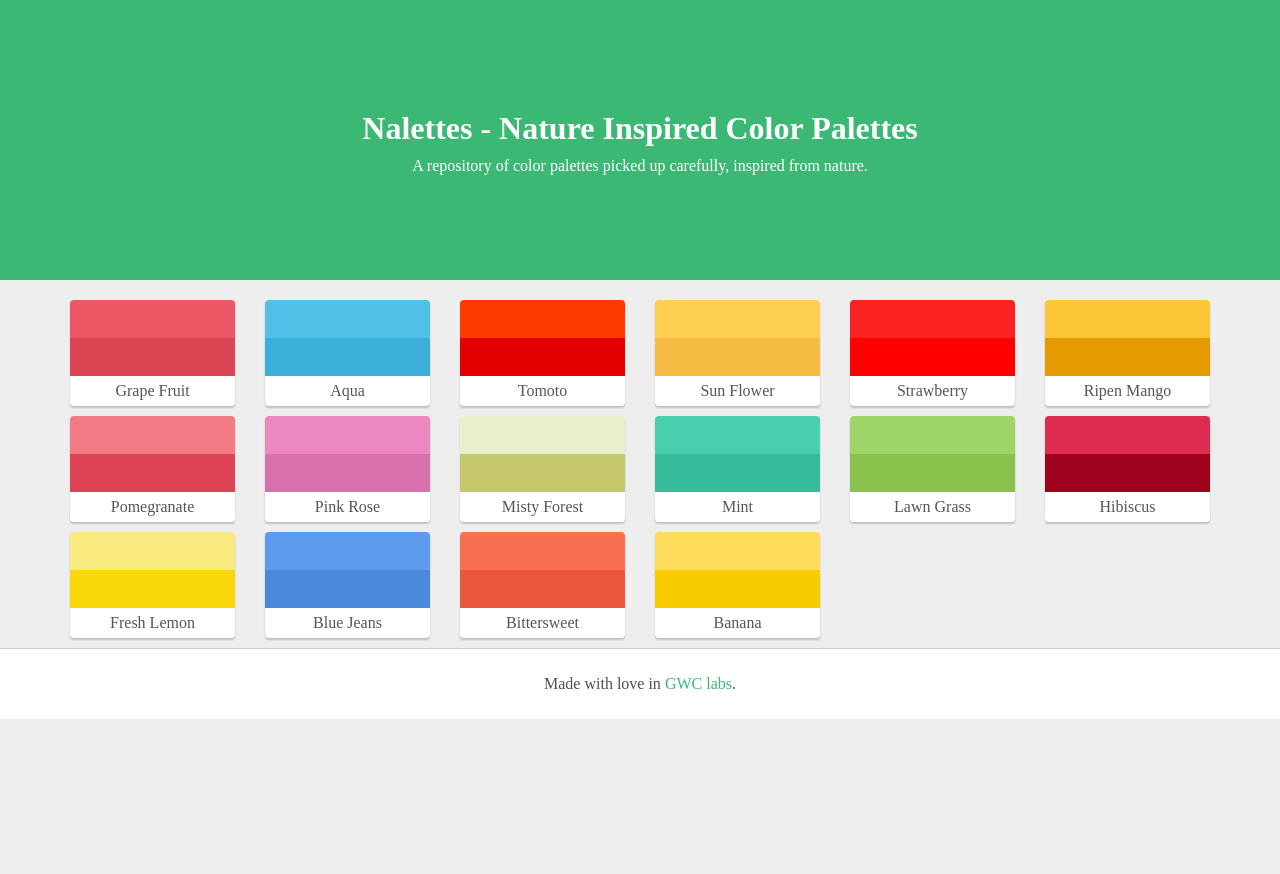
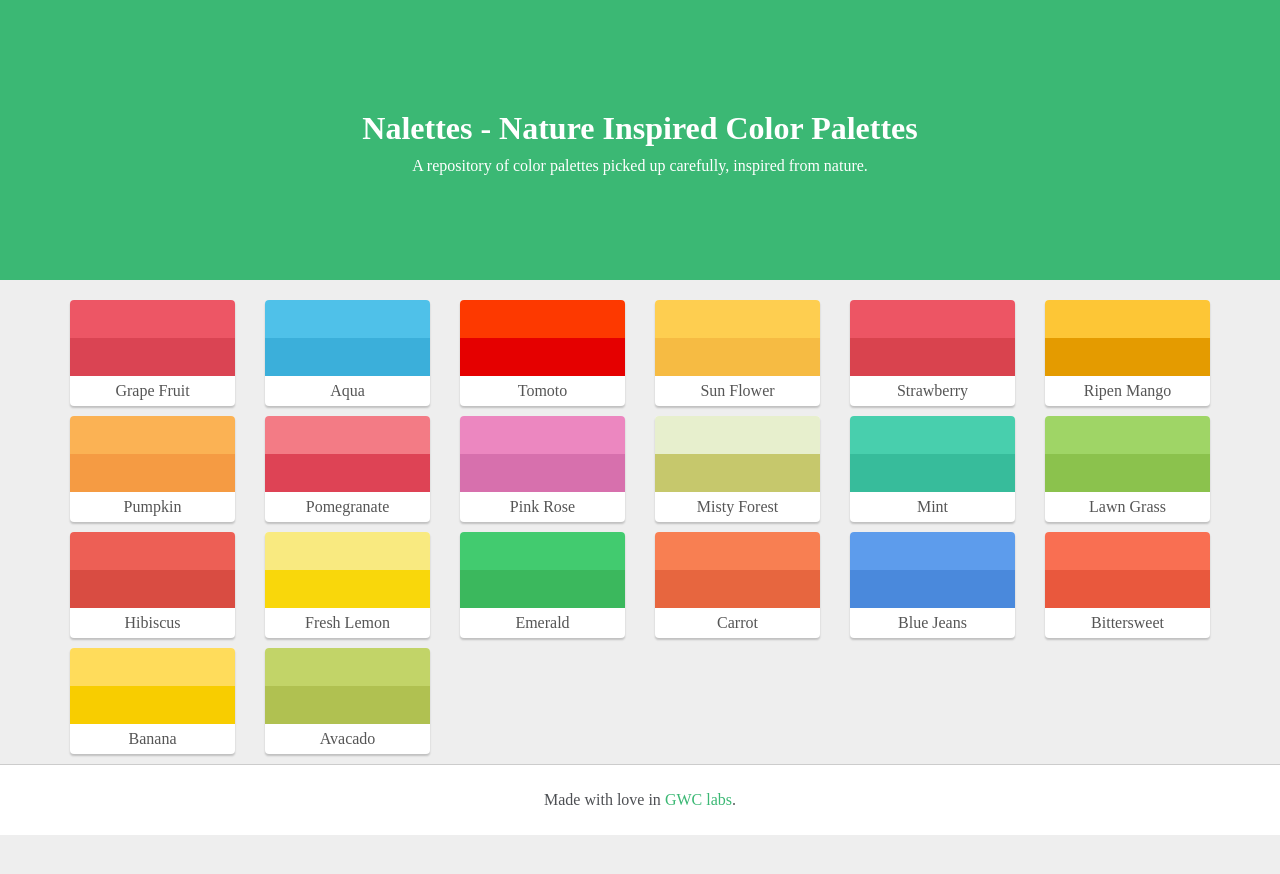
Before and after one commit to guyswhocode/nalettes, a Jekyll site: the page built from index.html, in a window 1280 px wide. Shown: the top 874 px of the page. Built offline with Jekyll 4.4.1, drawn with Linux system fonts in a browser that asks for light colours.

Commit message:
adds new colors

```diff
--- /dev/null
+++ b/_posts/2016-05-29-avacado.md
@@ -0,0 +1,5 @@
+---
+layout: palette
+title: Avacado
+tags: ["#c2d468","#b0c151"]
+---
--- /dev/null
+++ b/_posts/2016-05-29-carrot.md
@@ -0,0 +1,5 @@
+---
+layout: palette
+title: Carrot
+tags: ["#f87f52","#e7663f"]
+---
--- /dev/null
+++ b/_posts/2016-05-29-emerald.md
@@ -0,0 +1,5 @@
+---
+layout: palette
+title: Emerald
+tags: ["#42cb6f","#3bb85d"]
+---
--- a/_posts/2016-05-29-hibiscus.md
+++ b/_posts/2016-05-29-hibiscus.md
@@ -1,5 +1,5 @@
 ---
 layout: palette
 title: Hibiscus
-tags: ["#de2b50","#9f011d"]
+tags: ["#ed5f55","#d94c42"]
 ---
--- /dev/null
+++ b/_posts/2016-05-29-pumpkin.md
@@ -0,0 +1,5 @@
+---
+layout: palette
+title: Pumpkin
+tags: ["#fbb254","#f59b43"]
+---
--- a/_posts/2016-05-29-strawberry.md
+++ b/_posts/2016-05-29-strawberry.md
@@ -1,5 +1,5 @@
 ---
 layout: palette
 title: Strawberry
-tags: ["#FB2222","#FF0000"]
+tags: ["#ed5564","#d9434e"]
 ---
```
